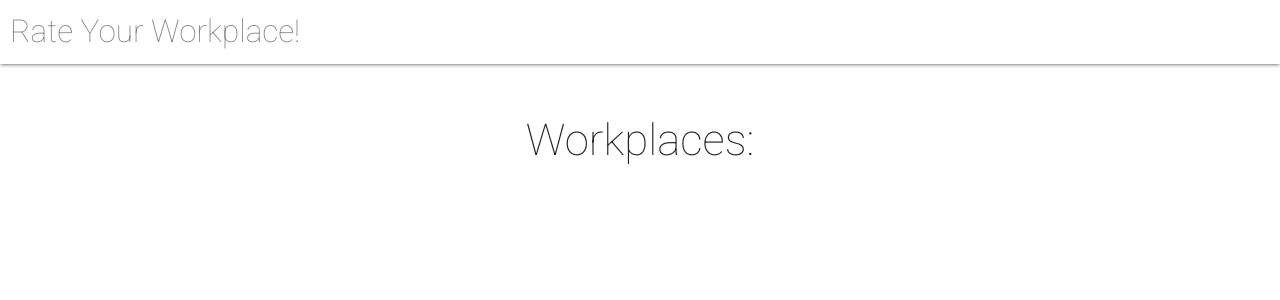
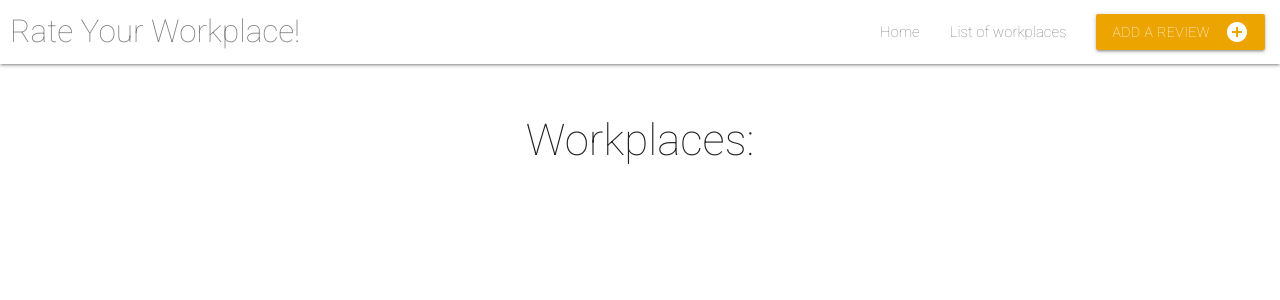
Before and after one commit to sebson1990/antoo-workplace, a Flask app: page /company_list in a window 1280 px wide. Shown: the top 300 px of the page. Run offline with Flask 2, Linux system fonts and the light colour scheme; some libraries are stand-ins or nearby versions.

Commit message:
fixed editing tasks

```diff
--- a/app.py
+++ b/app.py
@@ -1,5 +1,5 @@
 import os
-from flask import Flask, render_template, redirect, request, url_for, flash
+from flask import (Flask, flash, render_template, redirect, request, url_for, flash)
 from flask_pymongo import PyMongo
 from bson.objectid import ObjectId
 
@@ -26,7 +26,8 @@ def add_review():
     if request.method == "POST":
         review = {
             "review_title": request.form.get("review_title"),
-            "review_content": request.form.get("review_content")
+            "review_content": request.form.get("review_content"),
+            "agency_name": request.form.get("agency_name")
         }
         mongo.db.Reviews.insert_one(review)
         flash("Review Successfully Added")
@@ -35,10 +36,18 @@ def add_review():
     companies = mongo.db.Agencies.find().sort("agency_name", 1)
     return render_template("addreview.html", companies=companies)
 
-@app.route("/edit_review/<review_id>")
+@app.route("/edit_review/<review_id>", methods=["GET", "POST"])
 def edit_review(review_id):
+    if request.method == 'POST':
+        submit = {
+            "agency_name": request.form.get("agency_name"),
+            "review_title": request.form.get("review_title"),
+            "review_content": request.form.get("review_content")
+        }
+        mongo.db.Reviews.update({"_id": ObjectId(review_id)}, submit)
+        flash("Review Successfully Updated")
+
     review= mongo.db.Reviews.find_one({"_id": ObjectId(review_id)})
-
     companies = mongo.db.Agencies.find().sort("agency_name", 1)
     return render_template("editreview.html", review=review, companies=companies)
 
--- a/templates/base.html
+++ b/templates/base.html
@@ -23,10 +23,10 @@
                 <a href="#" data-target="mobile-demo" class="sidenav-trigger"><i class="material-icons">menu</i></a>
                 <ul class="right hide-on-med-and-down">
                     </li>
-                    <!-- <li><a class="navbar-elements" href="{{ url_for('get_reviews') }}">Home</a></li> -->
-                    <!-- <li><a class="navbar-elements" href="{{ url_for('get_companies') }}">List of workplaces</a></li> -->
-                    <!-- <li><a class="waves-effect waves-light btn add-review-button" href="{{ url_for('add_review') }}">Add -->
-                            <!-- a review <i class="material-icons right">add_circle</i></a></li> -->
+                    <li><a class="navbar-elements" href="{{ url_for('get_reviews') }}">Home</a></li>
+                    <li><a class="navbar-elements" href="{{ url_for('get_companies') }}">List of workplaces</a></li>
+                    <li><a class="waves-effect waves-light btn add-review-button" href="{{ url_for('add_review') }}">
+                        Add a review <i class="material-icons right">add_circle</i></a></li>
                 </ul>
             </div>
         </nav>
@@ -37,6 +37,19 @@
         <li><a href="collapsible.html">Javascript</a></li>
         <li><a href="mobile.html">Mobile</a></li>
     </ul>
+
+    <section>
+        <!-- flash messages -->
+        {% with messages = get_flashed_messages() %}
+            {% if messages %}
+                {% for message in messages %}
+                    <div class="row flashes">
+                        <h4 class="light-blue lighten-4 center-align">{{ message }}</h4>
+                    </div>
+                {% endfor %}
+            {% endif %}
+        {% endwith %}
+    </section>
 
     {% block content%}
     {% endblock %}
--- a/templates/editreview.html
+++ b/templates/editreview.html
@@ -28,8 +28,7 @@
         <div class="row">
             <div class="col s12 m2 l3"></div>
             <div class="input-field col s12 m8 l6">
-                <input id="review_title" name="review_title" minlength="5" maxlength="50" class="materialize-textarea"
-                    required></input>
+                <input value="{{ review.review_title }}" id="review_title" name="review_title" minlength="5" maxlength="50" class="materialize-textarea" required></input>
                 <label for="textarea1">Review title</label>
             </div>
             <div class="col s12 m2 l3"></div>
@@ -38,7 +37,7 @@
             <div class="col s12 m2 l3"></div>
             <div class="input-field col s12 m8 l6">
                 <textarea id="review_content" name="review_content" class="materialize-textarea" minlength="5"
-                    maxlength="200" required></textarea>
+                    maxlength="200" required>{{ review.review_content }}</textarea>
                 <label for="textarea1">Write your review here</label>
             </div>
             <div class="col s12 m2 l3"></div>
```
